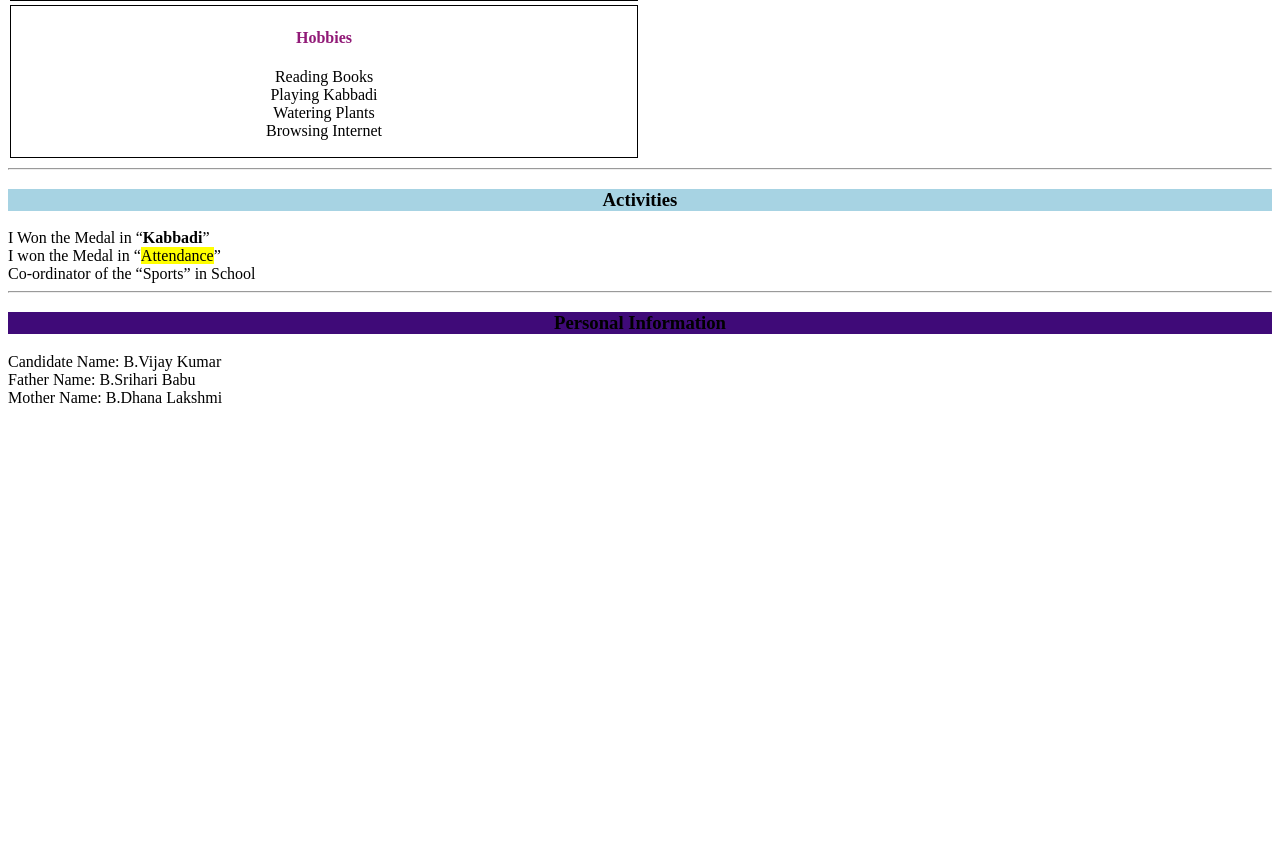
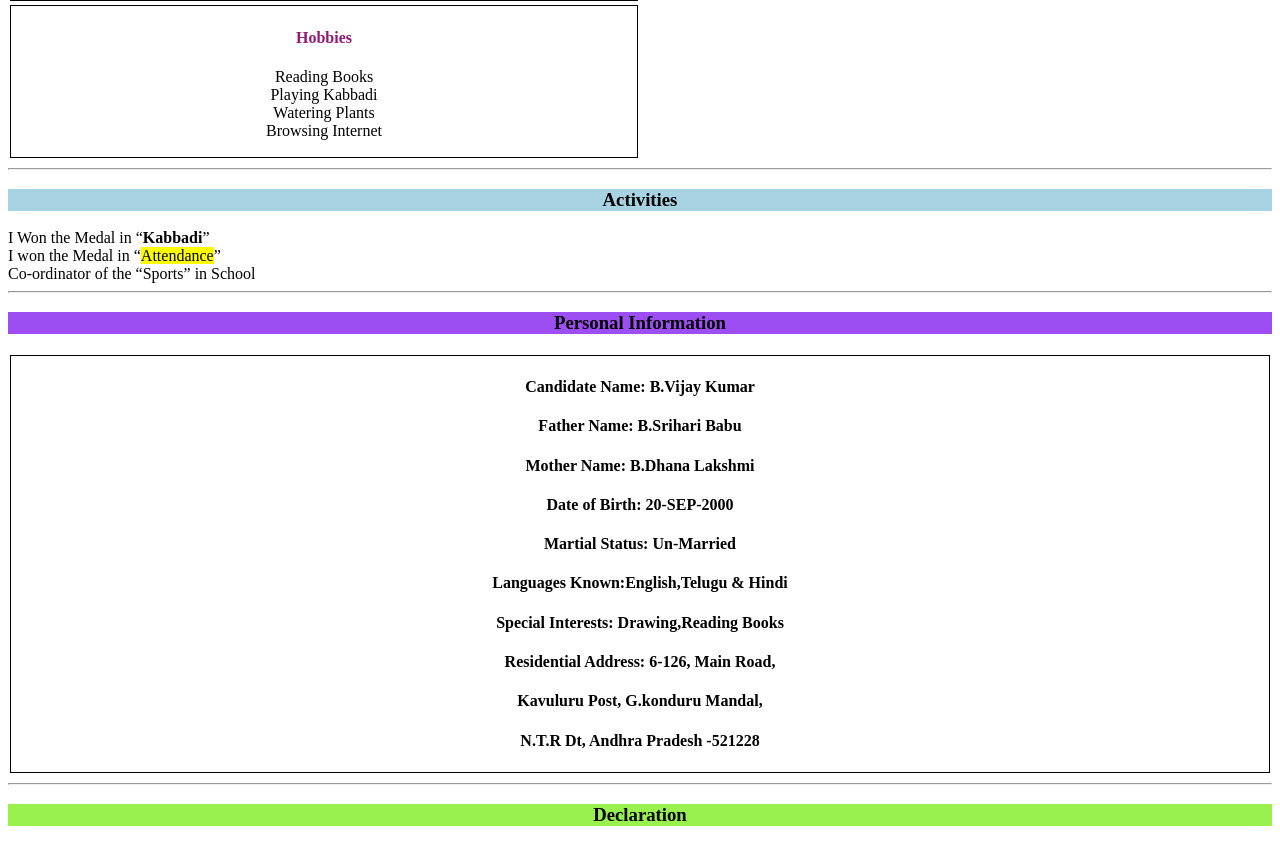
Before and after one commit to bvijaykumarr/test, a plain HTML site: page Resume.html in a window 1280 px wide. Shown: the part 1331-2175 px from the top of the page. Before the commit the page ends 1754 px from the top, so only its background shows below. Drawn offline with Linux system fonts and the light colour scheme.

Commit message:
Personal Inf

```diff
--- a/Resume.html
+++ b/Resume.html
@@ -212,20 +212,22 @@
     </dt>
     <dt>Co-ordinator of the <q>Sports</q> in School</dt>
     <hr />
-    <h3 style="background-color: rgb(63, 10, 120)">Personal Information</h3>
-    <!--<img src="assests/download.png" alt="Paris" style="width:50%;">-->
+    <h3 style="background-color: rgb(157, 78, 242)">Personal Information</h3>
     <section>
-      <tabel>
-        <tr><td>
-          <p>
-          <div>
-            Candidate Name: B.Vijay Kumar <br>
-            Father Name: B.Srihari Babu
-          </div>
-              Mother Name: B.Dhana Lakshmi
-                      </p>
-        </td></tr>
-      </tabel>
-    </section>
-  </body>
+      <table style="width: 100%;">
+        <tr>
+          <td>
+           <h4> <div>Candidate Name: B.Vijay Kumar</div></h4>
+            <h4><div>Father Name: B.Srihari Babu</div></h4>
+            <h4><div>Mother Name: B.Dhana Lakshmi</div></h4>
+            <h4><div>Date of Birth: 20-SEP-2000</div></h4>
+            <h4><div>Martial Status: Un-Married</div></h4 >
+           <h4> <div>Languages Known:English,Telugu & Hindi</div></h4>
+            <h4><div>Special Interests: Drawing,Reading Books</h4>
+            <h4><div>Residential Address: 6-126, Main Road,</div></h4>
+           <h4> <div>Kavuluru Post, G.konduru Mandal,</div></h4>
+            <h4><div>N.T.R Dt, Andhra Pradesh -521228</div> </h4>
+</p></tr></td></table></section><HR>
+<h3 style="background-color: rgb(152, 241, 78)">Declaration</h3>
+</body>
 </html>
```
